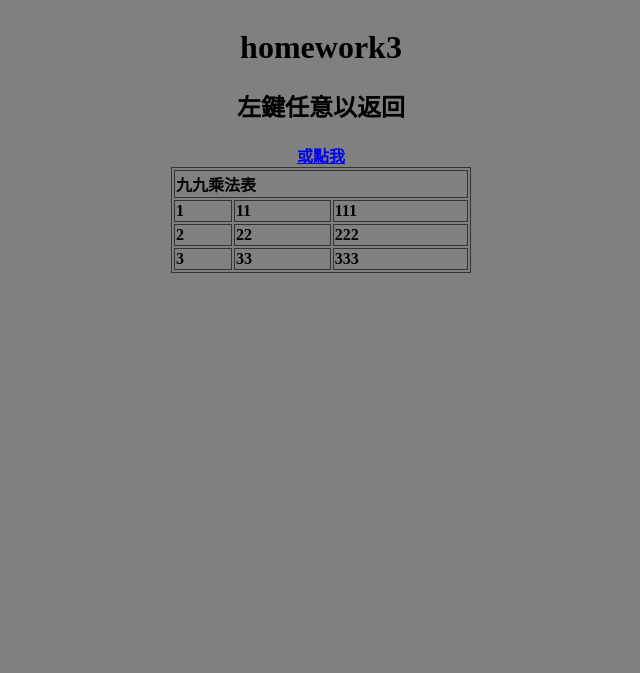
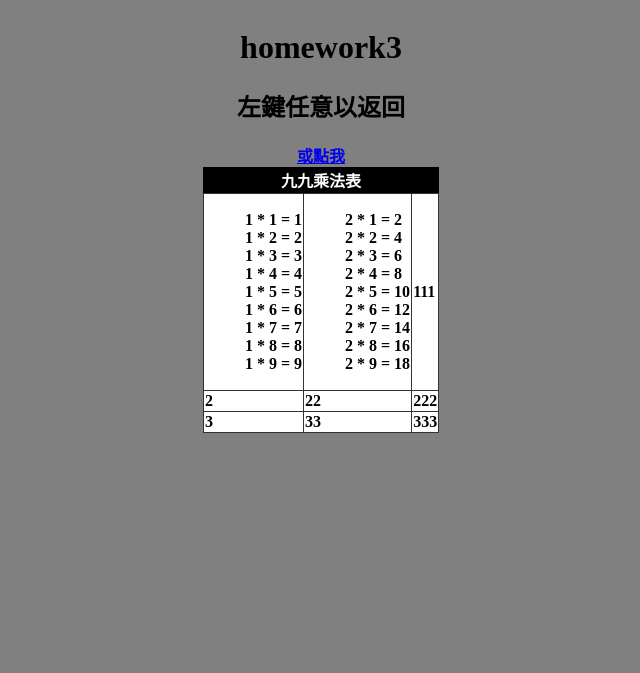
Before and after one commit to Oporu/NUTC, a PHP site: page /homework3/index.html in a window 1280 px wide. Shown: the top 673 px of the page, without its empty margins (319-959 px from the left). Run offline with PHP 8.4, Linux system fonts and the light colour scheme.

Commit message:
modified:   homework3/index.css 	modified:   homework3/index.html

```diff
--- a/homework3/index.css
+++ b/homework3/index.css
@@ -1,16 +1,18 @@
 body{
-	/*background: gray;*/
-	/*background-image: url("./favicon.png");*/
-	background: gray;
 	background-color: gray;
 	align-content: center;
 }
-
-table,
+table{
+	border-collapse: collapse;
+}
+th {
+	background-color: #000;
+	color: #FFF;
+}
 td {
     border: 1px solid #333;
+	background-color: #fff;
 }
-thead,
 tfoot {
     background-color: #333;
     color: #fff;
--- a/homework3/index.html
+++ b/homework3/index.html
@@ -13,13 +13,37 @@
 		<h1>homework3</h1>
 		<h2>左鍵任意以返回</h2>
 		<a href="../">或點我</a>
-		<table width="300px">
+		<table>
 			<tr>
-				<td colspan="3"><white>九九乘法表</white></td>
+				<th colspan="3">九九乘法表</th>
 			</tr>
 			<tr>
-				<td>1</td>
-				<td>11</td>
+				<td>
+					<ul type="none">
+						<li>1 * 1 = 1</li>
+						<li>1 * 2 = 2</li>
+						<li>1 * 3 = 3</li>
+						<li>1 * 4 = 4</li>
+						<li>1 * 5 = 5</li>
+						<li>1 * 6 = 6</li>
+						<li>1 * 7 = 7</li>
+						<li>1 * 8 = 8</li>
+						<li>1 * 9 = 9</li>
+					</ul>
+				</td>
+				<td>
+					<ul type="none">
+						<li>2 * 1 = 2</li>
+						<li>2 * 2 = 4</li>
+						<li>2 * 3 = 6</li>
+						<li>2 * 4 = 8</li>
+						<li>2 * 5 = 10</li>
+						<li>2 * 6 = 12</li>
+						<li>2 * 7 = 14</li>
+						<li>2 * 8 = 16</li>
+						<li>2 * 9 = 18</li>
+					</ul>
+				</td>
 				<td>111</td>
 			</tr>
 			<tr>
```
